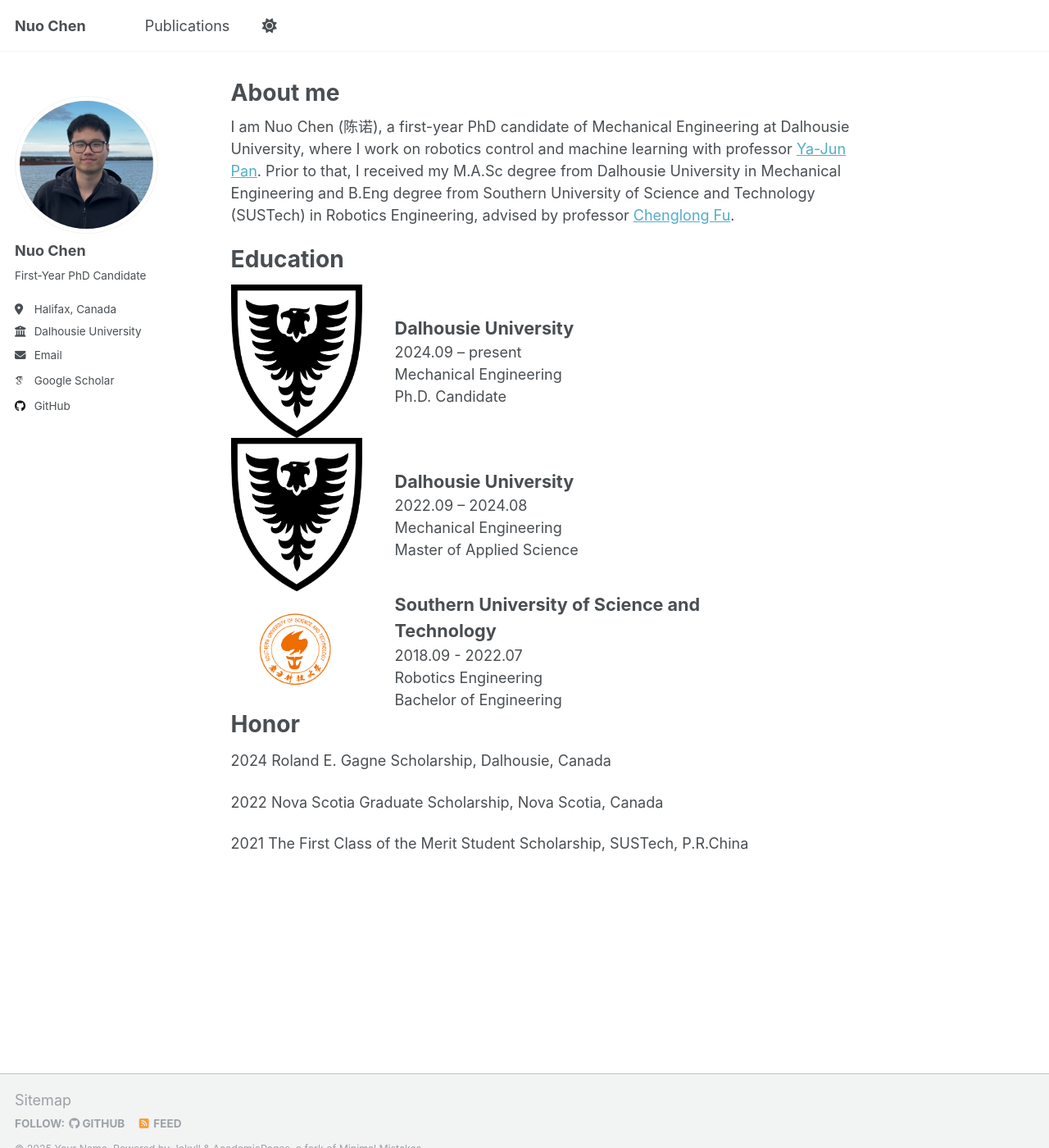
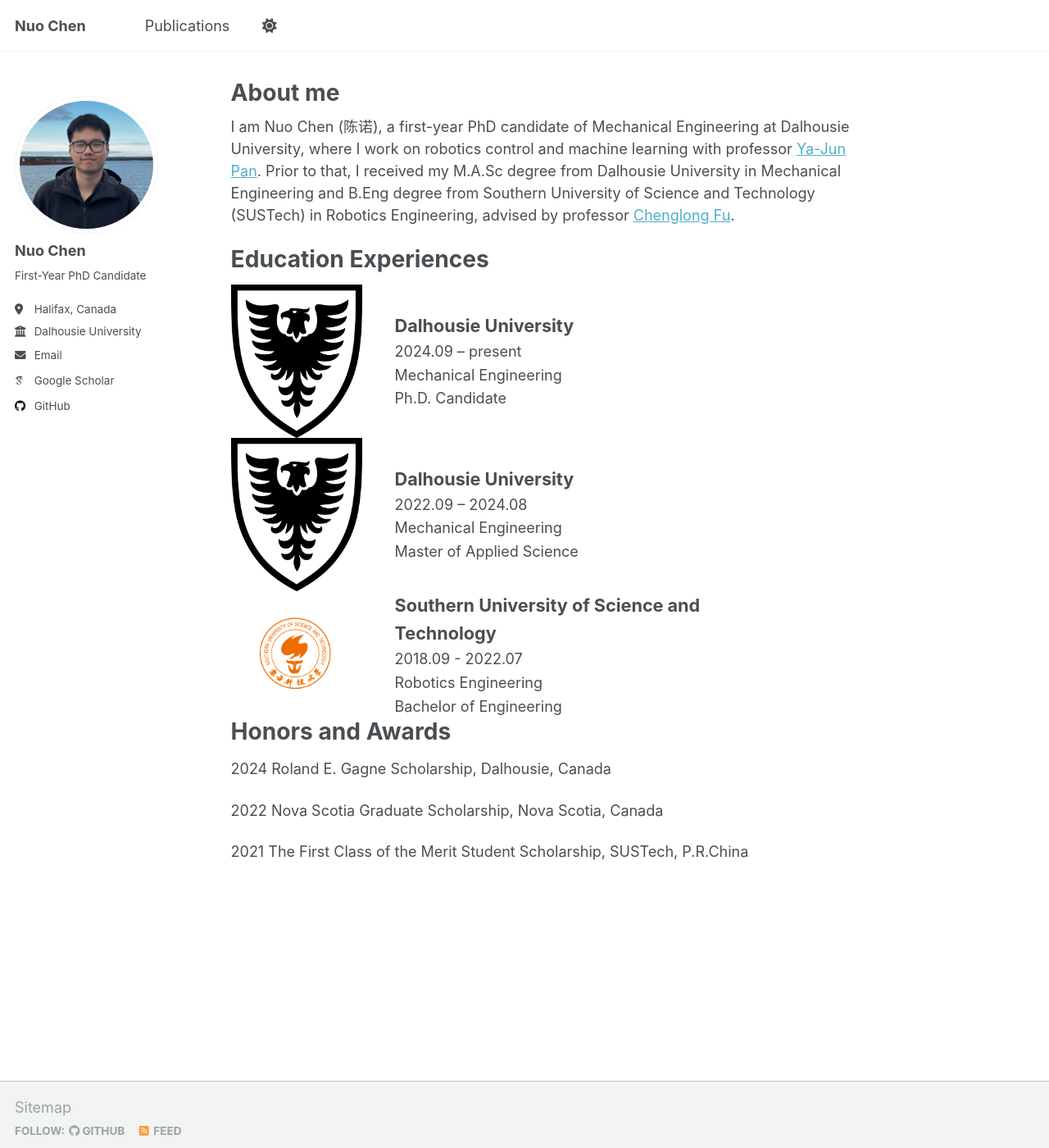
Before and after one commit to NuoChen1999/nuochen1999.github.io, a Jekyll site: the page built from _pages/about.md, in a window 1280 px wide and 1400 px high. Shown: the whole window at 82% size. Built offline with Jekyll 4.4.1, drawn with Linux system fonts in a browser that asks for light colours; some web fonts are replaced; a script that is not in the unit is left out.

Commit message:
Update about.md

```diff
--- a/_pages/about.md
+++ b/_pages/about.md
@@ -9,8 +9,8 @@ redirect_from:
 
 I am Nuo Chen (陈诺), a first-year PhD candidate of Mechanical Engineering at Dalhousie University, where I work on robotics control and machine learning with professor [Ya-Jun Pan](http://acm.me.dal.ca/). Prior to that, I received my M.A.Sc degree from Dalhousie University in Mechanical Engineering and B.Eng degree from Southern University of Science and Technology (SUSTech) in Robotics Engineering, advised by professor [Chenglong Fu](https://www.sustech.edu.cn/en/faculties/fuchenglong.html).
 
-# Education
-<div style="width:100%; max-width:700px; display:table;">
+# Education Experiences
+<div style="width:100%; max-width:700px; display:table;line-height: 1.6;">
   <div style="display:table-cell; vertical-align:middle; width:200px;">
     <img src="/images/dal-logo.png" alt="Dal Logo" style="max-width:160px; height:auto;">
   </div>
@@ -22,7 +22,7 @@ I am Nuo Chen (陈诺), a first-year PhD candidate of Mechanical Engineering at
   </div>
 </div>
 
-<div style="width:100%; max-width:700px; display:table;">
+<div style="width:100%; max-width:700px; display:table;line-height: 1.6;">
   <div style="display:table-cell; vertical-align:middle; width:200px;">
     <img src="/images/dal-logo.png" alt="Dal Logo" style="max-width:160px; height:auto;">
   </div>
@@ -34,7 +34,7 @@ I am Nuo Chen (陈诺), a first-year PhD candidate of Mechanical Engineering at
   </div>
 </div>
 
-<div style="width:100%; max-width:700px; display:table;">
+<div style="width:100%; max-width:700px; display:table;line-height: 1.6;">
   <div style="display:table-cell; vertical-align:middle; width:200px;">
     <img src="/images/sustech-logo.png" alt="SUSTech Logo" style="max-width:160px; height:auto;">
   </div>
@@ -46,7 +46,7 @@ I am Nuo Chen (陈诺), a first-year PhD candidate of Mechanical Engineering at
   </div>
 </div>
 
-# Honor
+# Honors and Awards
 2024 Roland E. Gagne Scholarship, Dalhousie, Canada
 
 2022 Nova Scotia Graduate Scholarship, Nova Scotia, Canada
```
